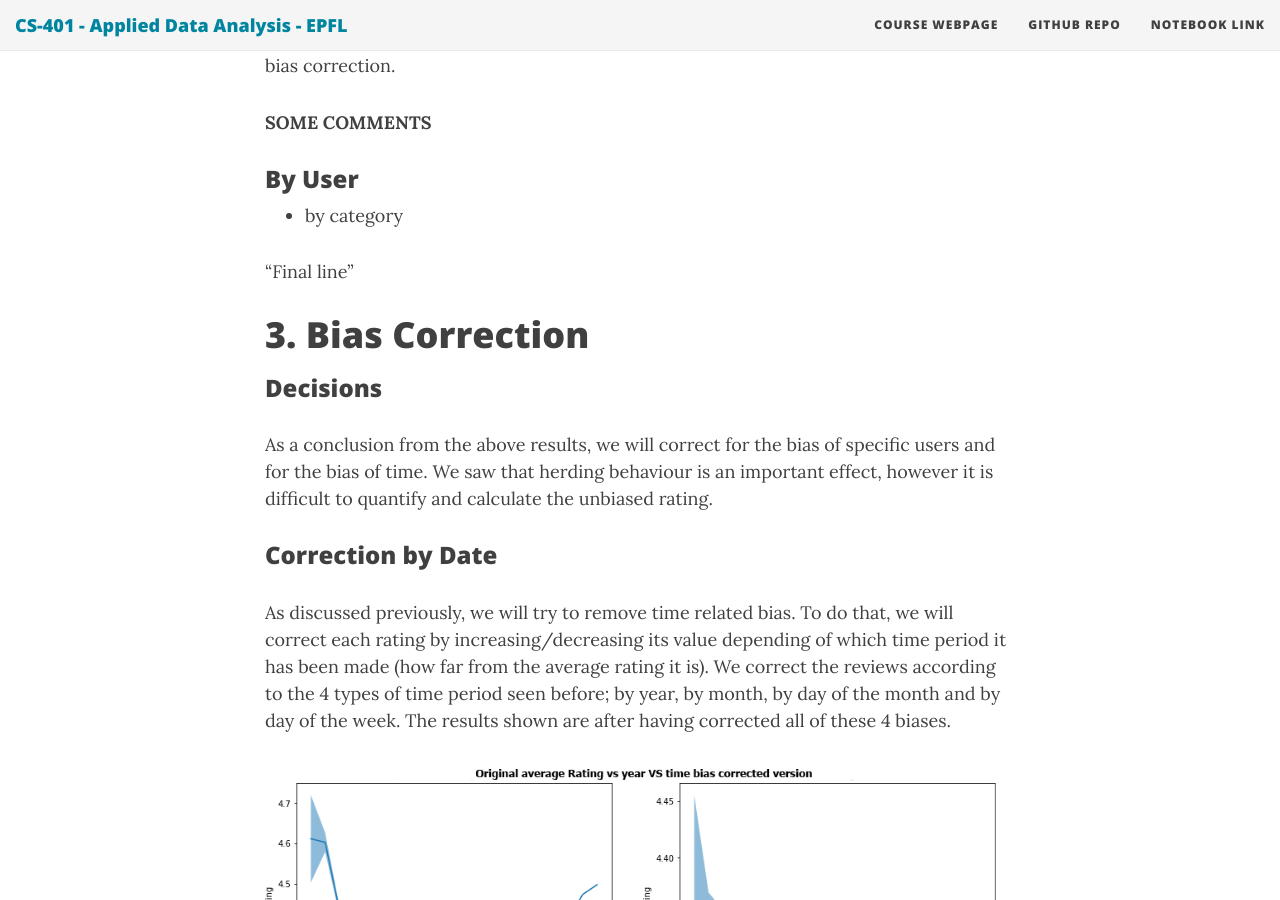
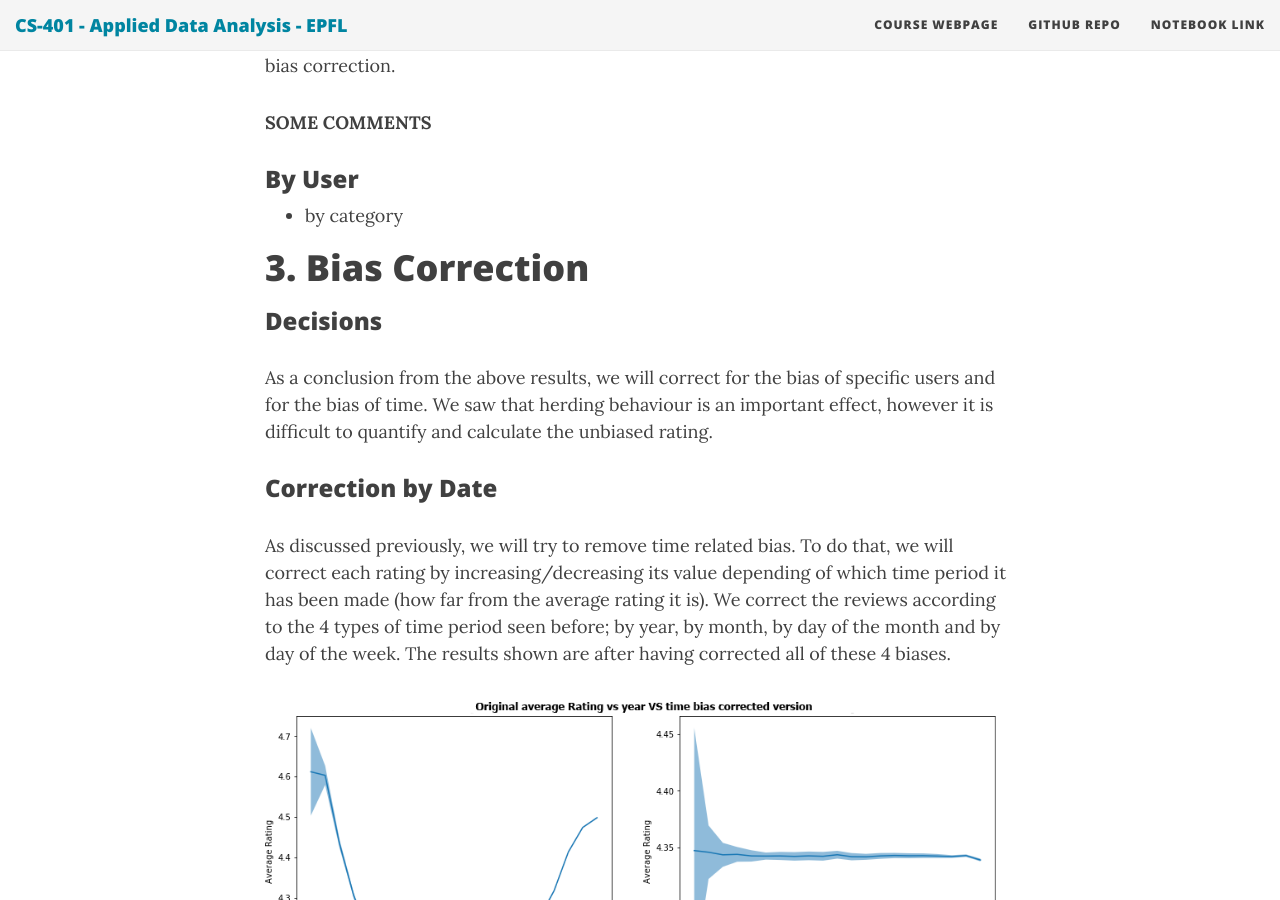
Before and after one commit to ada-lyn/ada-lyn.github.io, a Jekyll site: the page built from index.md, in a window 1280 px wide and 900 px high, scrolled down 31871 px. Built offline with Jekyll 4.4.1, drawn with Linux system fonts in a browser that asks for light colours; nearby versions of some CDN libraries.

Commit message:
Update index.md

```diff
--- a/index.md
+++ b/index.md
@@ -350,12 +350,7 @@
 
 ### By User
 
-- by category
-
-
-<a name="bias-correction"></a>
-
-"Final line"
+- by category <a name="bias-correction"></a>
 
 # 3. Bias Correction
 
@@ -473,10 +468,8 @@
 | 5.000           | 5.136               | 5.629                        |
 | 5.000           | 5.134               | 5.303                        |
 | 5.000           | 4.834               | 4.890                        |
-| *Total product average*                                              |
+| *Total product average*                                              |<a name="conclusion"></a>
 | 4.750           | 4.739               | 4.819                        |
-
-<a name="conclusion"></a>
 
 # 4. Conclusion
 
```
